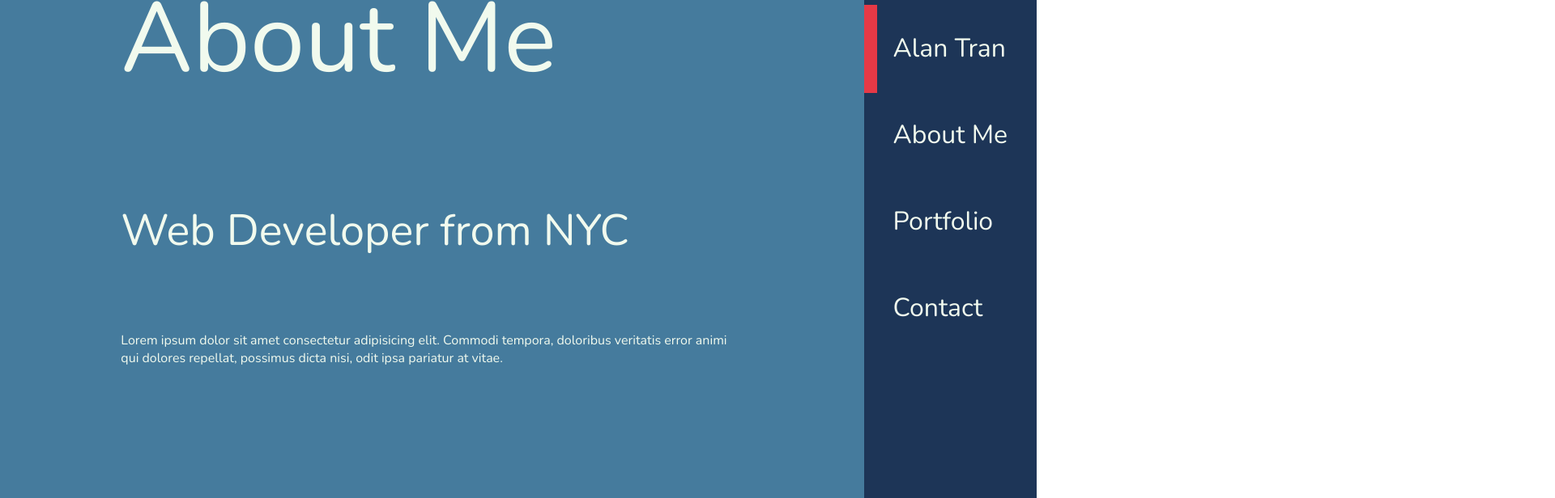
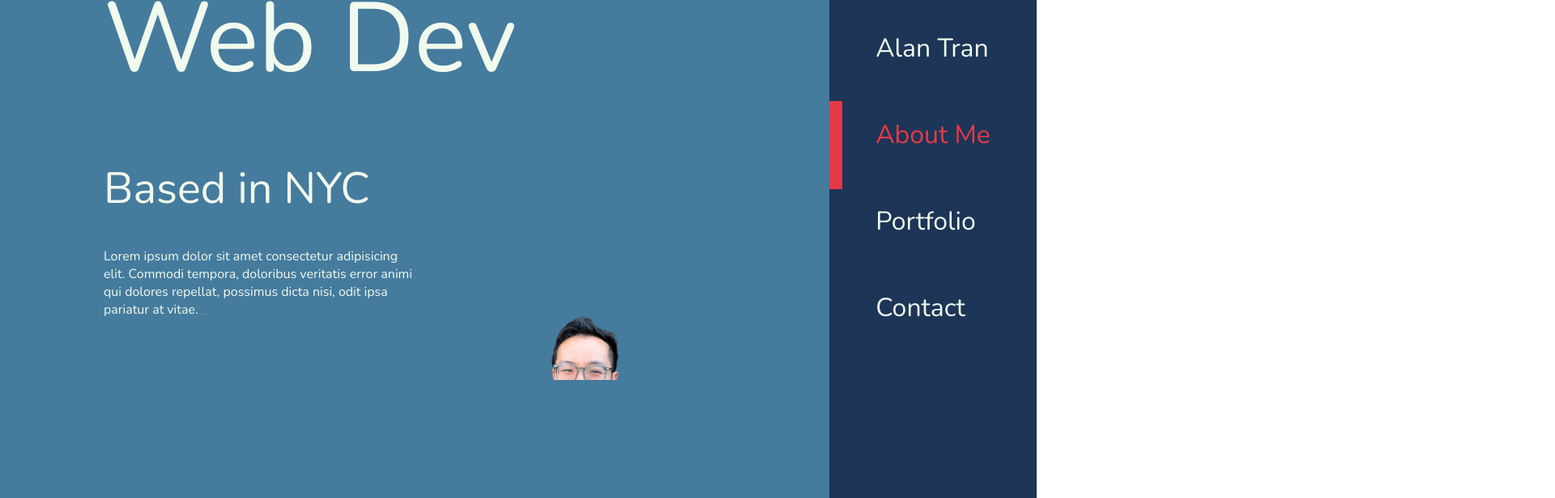
Before and after one commit to noworriesimhere/second-portfolio, a Next.js app: page /about in a window 1280 px wide. Shown: the part 180-796 px from the top of the page at 81% size, 1920 px wide, since content can reach past the window. Built offline with nearby package versions, Linux system fonts and the light colour scheme.

Commit message:
added photo and fixed menu

```diff
--- a/components/Layout.js
+++ b/components/Layout.js
@@ -11,12 +11,11 @@ import { TextPlugin } from 'gsap/dist/TextPlugin';
 
 gsap.registerPlugin(TextPlugin, RoughEase);
 
-const Layout = ({ children, activePage: { name } }) => {
+const Layout = ({ children, activePage: { name }, setIsTransitioning }) => {
   const [offsetTop, setOffsetTop] = useState(0);
   const [homeOffset, setHomeOffset] = useState(0);
   const [trigger, setTrigger] = useState(false);
 
-  const masterTL = gsap.timeline();
   const navRef = useRef();
   const homeRef = useRef();
   const highlightRef = useRef();
@@ -26,10 +25,10 @@ const Layout = ({ children, activePage: { name } }) => {
   const router = useRouter();
 
   useEffect(() => {
-    masterTL.to(navRef.current, { duration: 1, x: 0 }, 1);
     setHomeOffset(homeRef.current.offsetTop);
-    setOffsetTop(homeOffset);
-  }, [homeOffset, width, height]);
+    gsap.to(navRef.current, { duration: 1, x: 0 }, 1);
+    setTrigger(true);
+  }, [width, height]);
 
   useEffect(() => {
     let menuHeight = homeRef.current.clientHeight;
@@ -47,11 +46,22 @@ const Layout = ({ children, activePage: { name } }) => {
         trigger && setOffsetTop(homeOffset + menuHeight * 3);
         break;
     }
-  }, [homeRef.current, name, trigger]);
+    console.log(menuHeight);
+  }, [homeRef, name, trigger, width, height]);
 
   useEffect(() => {
     gsap.to(highlightRef.current, { duration: 0.5, y: offsetTop });
   }, [offsetTop]);
+
+  const changePage = (e, destination, destName) => {
+    e.preventDefault();
+    if (name === destName) return;
+    setIsTransitioning(true);
+    setTimeout(() => {
+      router.push(destination);
+      setIsTransitioning(false);
+    }, 600);
+  };
 
   return (
     <>
@@ -59,23 +69,9 @@ const Layout = ({ children, activePage: { name } }) => {
         <nav className={styles.nav} ref={navRef}>
           <ul>
             <div className={styles.highlight} ref={highlightRef} />
-            <Link href='/'>
+
             <li
-                onMouseEnter={({ target: { offsetTop } }) => {
-                  setOffsetTop(offsetTop);
-                  setTrigger(false);
-                  console.log(offsetTop);
-                }}
-                onMouseLeave={(e) => {
-                  setTrigger(true);
-                }}
-                ref={homeRef}
-              >
-                Alan Tran
-              </li>
-            </Link>
-            <Link href='/about'>
-              <li
+              className={name === 'Home' ? styles.active : ''}
               onMouseEnter={({ target: { offsetTop } }) => {
                 setOffsetTop(offsetTop);
                 setTrigger(false);
@@ -83,12 +79,33 @@ const Layout = ({ children, activePage: { name } }) => {
               onMouseLeave={(e) => {
                 setTrigger(true);
               }}
+              onClick={(e) => {
+                changePage(e, '/', 'Home');
+              }}
+              ref={homeRef}
+            >
+              Alan Tran
+            </li>
+
+            <li
+              className={name === 'About' ? styles.active : ''}
+              onMouseEnter={({ target: { offsetTop } }) => {
+                setOffsetTop(offsetTop);
+                setTrigger(false);
+              }}
+              onMouseLeave={(e) => {
+                setTrigger(true);
+              }}
+              onClick={(e) => {
+                changePage(e, '/about', 'About');
+              }}
             >
               About Me
             </li>
-            </Link>
+
             <Link href='/portfolio'>
               <li
+                className={name === 'Portfolio' ? styles.active : ''}
                 onMouseEnter={({ target: { offsetTop } }) => {
                   setOffsetTop(offsetTop);
                   setTrigger(false);
@@ -102,6 +119,7 @@ const Layout = ({ children, activePage: { name } }) => {
             </Link>
             <Link href='/contact'>
               <li
+                className={name === 'Contact' ? styles.active : ''}
                 onMouseEnter={({ target: { offsetTop } }) => {
                   setOffsetTop(offsetTop);
                   setTrigger(false);
--- a/pages/_app.js
+++ b/pages/_app.js
@@ -7,11 +7,7 @@ function MyApp({ Component, pageProps }) {
 
   return (
     <Layout activePage={Component} setIsTransitioning={setIsTransitioning}>
-      <Component
-        {...pageProps}
-        isTransitioning={isTransitioning}
-        setIsTransitioning={setIsTransitioning}
-      />
+      <Component {...pageProps} isTransitioning={isTransitioning} />
     </Layout>
   );
 }
--- a/pages/about.js
+++ b/pages/about.js
@@ -1,23 +1,89 @@
+import React, { useRef, useEffect } from 'react';
 import Head from 'next/head';
-import React from 'react';
+import styles from '../styles/About.module.scss';
+import Image from 'next/image';
 
-import styles from '../styles/About.module.scss';
+import { useNonInitialEffect } from '../hooks/useNonInitialEffect';
 
-const About = () => {
+import { gsap } from 'gsap/dist/gsap';
+import { RoughEase } from 'gsap/dist/EasePack';
+import { TextPlugin } from 'gsap/dist/TextPlugin';
+
+gsap.registerPlugin(TextPlugin, RoughEase);
+
+const About = ({ isTransitioning }) => {
+  const firstAnimRef = useRef();
+  const secondAnimRef = useRef();
+  const thirdAnimRef = useRef();
+  const firstCursorRef = useRef();
+  const secondCursorRef = useRef();
+  const thirdCursorRef = useRef();
+
+  const masterTL = gsap.timeline();
+
+  useEffect(() => {
+    masterTL
+      .to(firstCursorRef.current, { duration: 0.2, visibility: 'visible' })
+      .to(firstAnimRef.current, { duration: 0.5, text: 'Web Dev' })
+      .to(firstCursorRef.current, { duration: 0.1, visibility: 'hidden' })
+      .to(secondCursorRef.current, { duration: 0.1, visibility: 'visible' })
+      .to(secondAnimRef.current, {
+        duration: 0.75,
+        text: `Based in NYC`,
+      })
+      .to(secondCursorRef.current, { duration: 0.1, visibility: 'hidden' })
+      .to(thirdCursorRef.current, { duration: 0.1, visibility: 'visible' })
+      .to(thirdAnimRef.current, {
+        duration: 1,
+        text: `Lorem ipsum dolor sit amet consectetur adipisicing elit. Commodi
+      tempora, doloribus veritatis error animi qui dolores repellat,
+      possimus dicta nisi, odit ipsa pariatur at vitae.`,
+      });
+  }, []);
+
+  // will fire when page needs to transition
+  useNonInitialEffect(() => {
+    masterTL
+      .to(thirdAnimRef.current, { duration: 0.25, text: ` ` })
+      .to(thirdCursorRef.current, { duration: 0.1, visibility: 'hidden' })
+      .to(secondAnimRef.current, { duration: 0.25, text: ` ` }, '-=.1')
+      .to(firstAnimRef.current, { duration: 0.25, text: ' ' }, '-=.1');
+  }, [isTransitioning]);
   return (
     <>
       <Head>
         <title>About Me - Alan Tran</title>
       </Head>
       <main className={styles.container}>
-        <h1>About Me</h1>
-        <h3>Web Developer from NYC</h3>
-        <section>
-          <p>
-            Lorem ipsum dolor sit amet consectetur adipisicing elit. Commodi
-            tempora, doloribus veritatis error animi qui dolores repellat,
-            possimus dicta nisi, odit ipsa pariatur at vitae.
-          </p>
+        <h1>
+          <span ref={firstAnimRef}></span>
+          <span ref={firstCursorRef} className={styles.cursor}>
+            _
+          </span>
+        </h1>
+        <h3>
+          <span ref={secondAnimRef}></span>
+          <span ref={secondCursorRef} className={styles.cursor}>
+            _
+          </span>
+        </h3>
+        <section className={styles.grid}>
+          <article className={styles.left}>
+            <p>
+              <span ref={thirdAnimRef}></span>
+              <span ref={thirdCursorRef} className={styles.cursor}>
+                _
+              </span>
+            </p>
+          </article>
+          <figure className={styles.right}>
+            <Image
+              src='/portrait.png'
+              alt='Portrait of me'
+              width={433}
+              height={577}
+            />
+          </figure>
         </section>
       </main>
     </>
--- a/styles/About.module.scss
+++ b/styles/About.module.scss
@@ -9,3 +9,29 @@
   height: 500px;
   overflow: hidden;
 }
+
+.cursor {
+  visibility: hidden;
+  animation-name: blink;
+  animation-duration: 0.8s;
+  animation-iteration-count: infinite;
+  animation-timing-function: ease-in-out;
+}
+
+@keyframes blink {
+  0% {
+    opacity: 0;
+  }
+  50% {
+    opacity: 1;
+  }
+  100% {
+    opacity: 0;
+  }
+}
+
+.grid {
+  display: grid;
+  grid-template-columns: 1fr 1fr;
+  grid-template-rows: 1fr;
+}
--- a/styles/Home.module.scss
+++ b/styles/Home.module.scss
@@ -43,6 +43,7 @@
 }
 
 .cursor {
+  visibility: hidden;
   animation-name: blink;
   animation-duration: 0.8s;
   animation-iteration-count: infinite;
--- a/styles/Layout.module.scss
+++ b/styles/Layout.module.scss
@@ -2,7 +2,7 @@
   width: 100vw;
   height: 100vh;
   display: grid;
-  grid-template-columns: 5fr 1fr;
+  grid-template-columns: 4fr 1fr;
   background-color: var(--color-background-medium);
 }
 
@@ -35,12 +35,20 @@
       margin: 0;
       padding: 2rem 1.5rem;
       width: 100%;
+      height: 100%;
       text-align: start;
       font-size: var(--baseNavSize);
+      transition: color 1s ease;
 
       &:hover {
         cursor: pointer;
         color: var(--color-accent);
+      }
+    }
+    .active {
+      color: var(--color-accent);
+      &:hover {
+        cursor: default;
       }
     }
 
```
Also changed, not shown: pages/index.js (+24 -54 lines), context/state.js (added), public/portrait.png (added), 1 other file (tests, documents, lock files or other folders). Lines whose indentation alone changed are shown as unchanged.
